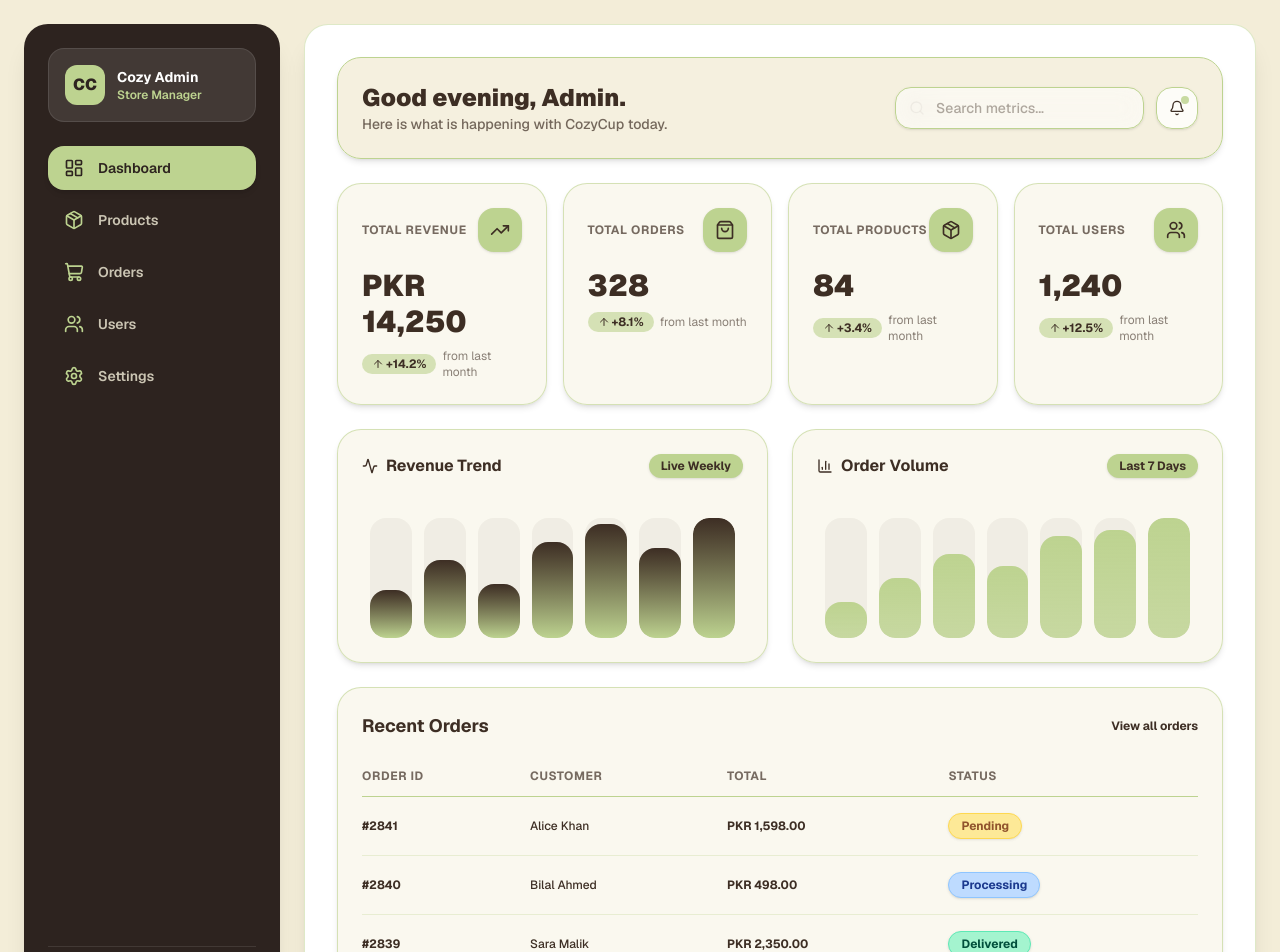
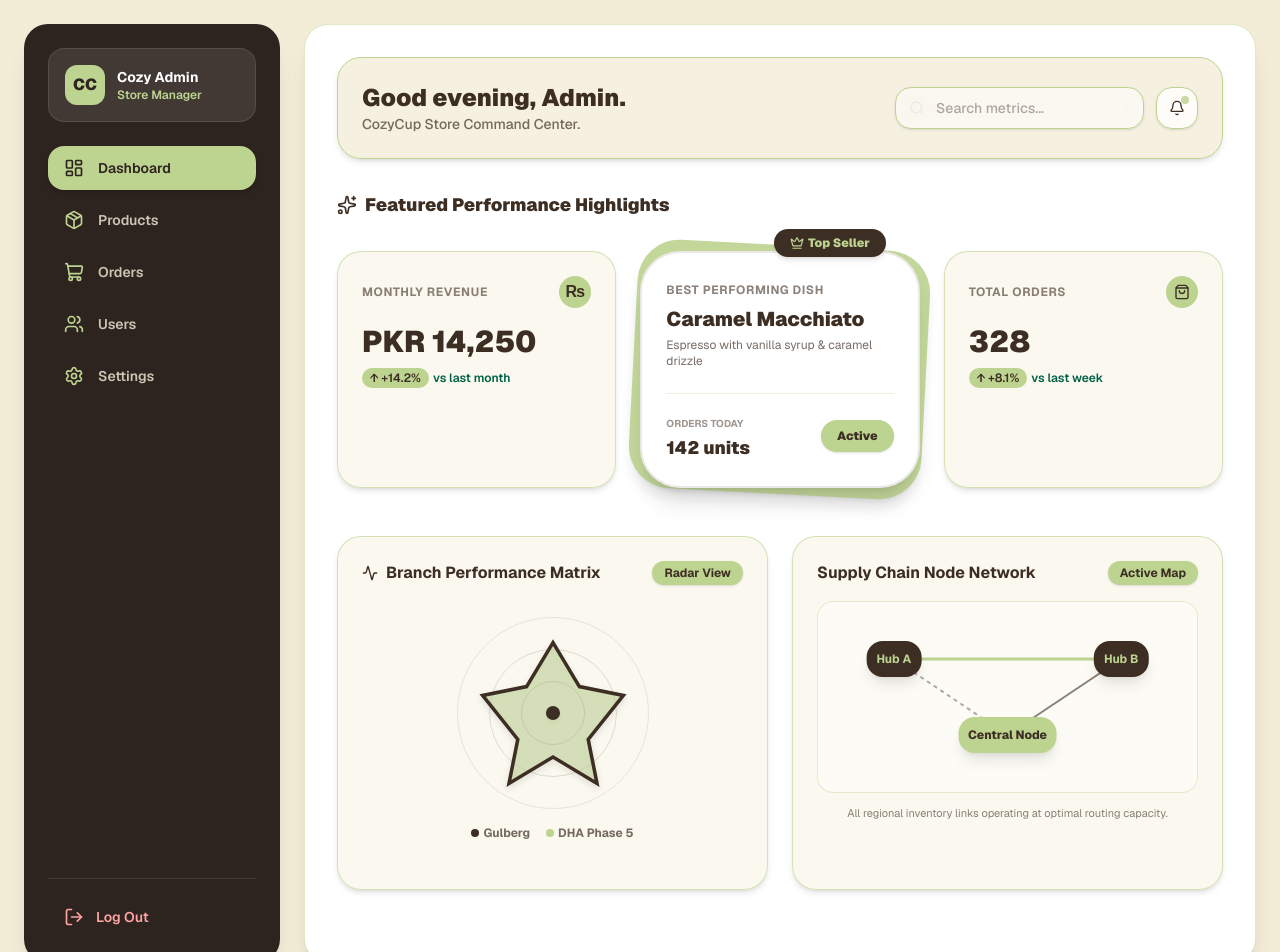
Before and after one commit to Hadiqa-Ehsan/CozyCup, a Next.js app: page /admin in a window 1280 px wide. Shown: the top 952 px of the page. Built offline with nearby package versions, Linux system fonts and the light colour scheme.

Commit message:
Add overlapping featured card and hyper chart node/radar components

```diff
--- a/src/app/admin/page.tsx
+++ b/src/app/admin/page.tsx
@@ -10,45 +10,29 @@ import {
   Search,
   Bell,
   Activity,
-  BarChart3
+  Sparkles,
+  Crown
 } from "lucide-react";
 
 export default function AdminDashboard() {
   const [revenue, setRevenue] = useState(0);
   const [ordersCount, setOrdersCount] = useState(0);
-  const [productsCount, setProductsCount] = useState(0);
-  const [usersCount, setUsersCount] = useState(0);
 
   useEffect(() => {
     const timer = setTimeout(() => {
       setRevenue(14250);
       setOrdersCount(328);
-      setProductsCount(84);
-      setUsersCount(1240);
     }, 200);
     return () => clearTimeout(timer);
   }, []);
 
-  const stats = [
-    { title: "Total Revenue", value: `PKR ${revenue.toLocaleString()}`, change: "+14.2%", icon: TrendingUp },
-    { title: "Total Orders", value: ordersCount.toLocaleString(), change: "+8.1%", icon: ShoppingBag },
-    { title: "Total Products", value: productsCount.toLocaleString(), change: "+3.4%", icon: Package },
-    { title: "Total Users", value: usersCount.toLocaleString(), change: "+12.5%", icon: Users },
-  ];
-
-  const recentOrders = [
-    { id: "#2841", customer: "Alice Khan", total: "PKR 1,598.00", status: "Pending" },
-    { id: "#2840", customer: "Bilal Ahmed", total: "PKR 498.00", status: "Processing" },
-    { id: "#2839", customer: "Sara Malik", total: "PKR 2,350.00", status: "Delivered" },
-  ];
-
   return (
-    <div className="space-y-6 text-[#3D2E24] font-sans">
+    <div className="space-y-8 text-[#3D2E24] font-sans pb-10">
       {/* Top Header Card */}
       <header className="flex flex-col gap-4 rounded-3xl bg-[#F3EDD8]/80 p-6 backdrop-blur-[12px] border border-[#BDD390] shadow-md sm:flex-row sm:items-center sm:justify-between">
         <div>
           <h1 className="text-2xl font-black text-[#3D2E24]">Good evening, Admin.</h1>
-          <p className="text-sm font-medium text-[#3D2E24]/70">Here is what is happening with CozyCup today.</p>
+          <p className="text-sm font-medium text-[#3D2E24]/70">CozyCup Store Command Center.</p>
         </div>
         <div className="flex items-center gap-3">
           <div className="relative">
@@ -56,120 +40,140 @@ export default function AdminDashboard() {
             <input
               type="search"
               placeholder="Search metrics..."
-              className="rounded-2xl border border-[#BDD390] bg-white/60 py-2.5 pl-10 pr-4 text-sm font-medium text-[#3D2E24] placeholder-[#3D2E24]/40 focus:border-[#3D2E24] focus:outline-none backdrop-blur-md shadow-sm"
+              className="rounded-2xl border border-[#BDD390] bg-white/60 py-2.5 pl-10 pr-4 text-sm font-medium text-[#3D2E24] placeholder-[#3D2E24]/40 focus:outline-none backdrop-blur-md shadow-sm"
             />
           </div>
-          <button className="relative rounded-2xl bg-white/80 p-3 text-[#3D2E24] border border-[#BDD390] transition-all hover:bg-[#3D2E24] hover:text-white shadow-sm">
+          <button className="relative rounded-2xl bg-white/80 p-3 text-[#3D2E24] border border-[#BDD390] hover:bg-[#3D2E24] hover:text-white shadow-sm transition-all">
             <Bell className="h-4 w-4" />
             <span className="absolute top-2 right-2 h-2 w-2 rounded-full bg-[#BDD390] animate-pulse" />
           </button>
         </div>
       </header>
 
-      {/* 4 Stats Cards */}
-      <div className="grid grid-cols-1 gap-4 sm:grid-cols-2 lg:grid-cols-4">
-        {stats.map((stat) => (
-          <div
-            key={stat.title}
-            className="group rounded-3xl bg-[#F3EDD8]/40 p-6 backdrop-blur-[12px] border border-[#BDD390]/60 shadow-md transition-all duration-300 hover:-translate-y-[6px] hover:shadow-xl hover:border-[#3D2E24]"
-          >
-            <div className="flex items-center justify-between">
-              <span className="text-xs font-bold uppercase tracking-wider text-[#3D2E24]/70">{stat.title}</span>
-              <div className="rounded-2xl bg-[#BDD390] p-3 text-[#3D2E24] shadow-sm transition-transform group-hover:scale-110">
-                <stat.icon className="h-5 w-5" />
+      {/* OVERLAPPING FEATURED CARDS SECTION (Inspired by your food card layout reference) */}
+      <div className="space-y-4">
+        <h2 className="text-lg font-black text-[#3D2E24] flex items-center gap-2">
+          <Sparkles className="h-5 w-5 text-[#3D2E24]" /> Featured Performance Highlights
+        </h2>
+
+        <div className="grid grid-cols-1 gap-6 md:grid-cols-3 pt-4">
+
+          {/* Card 1: Standard Stat Card */}
+          <div className="rounded-3xl bg-[#F3EDD8]/40 p-6 backdrop-blur-[12px] border border-[#BDD390]/60 shadow-md transition-all hover:-translate-y-2">
+            <div className="flex justify-between items-center mb-4">
+              <span className="text-xs font-bold uppercase tracking-wider text-[#3D2E24]/60">Monthly Revenue</span>
+              <div className="h-8 w-8 rounded-full bg-[#BDD390] flex items-center justify-center text-[#3D2E24] font-bold">₨</div>
+            </div>
+            <p className="text-3xl font-black text-[#3D2E24]">PKR {revenue.toLocaleString()}</p>
+            <p className="text-xs font-semibold text-emerald-800 mt-2 flex items-center gap-1">
+              <span className="bg-[#BDD390] px-2 py-0.5 rounded-full text-[#3D2E24]">↑ +14.2%</span> vs last month
+            </p>
+          </div>
+
+          {/* Card 2: OVERLAPPING POP-OUT CARD (Exact style of the middle food card in your reference) */}
+          <div className="relative group">
+            {/* Background green decorative offset card layer */}
+            <div className="absolute inset-0 bg-[#BDD390] rounded-[2.5rem] rotate-3 scale-105 shadow-lg opacity-90 transition-transform group-hover:rotate-6" />
+
+            {/* Main Overlapping Foreground Card */}
+            <div className="relative rounded-[2.5rem] bg-white p-6 shadow-xl border-2 border-[#3D2E24]/10 transition-transform hover:-translate-y-2">
+              <div className="absolute -top-6 right-8 bg-[#3D2E24] text-[#BDD390] px-4 py-1.5 rounded-full text-xs font-black shadow-md flex items-center gap-1">
+                <Crown className="h-3.5 w-3.5" /> Top Seller
+              </div>
+              <span className="text-xs font-bold uppercase tracking-wider text-[#3D2E24]/60">Best Performing Dish</span>
+              <h3 className="text-xl font-black text-[#3D2E24] mt-1">Caramel Macchiato</h3>
+              <p className="text-xs text-[#3D2E24]/70 mt-1">Espresso with vanilla syrup & caramel drizzle</p>
+
+              <div className="mt-6 flex items-center justify-between pt-4 border-t border-[#BDD390]/30">
+                <div>
+                  <span className="text-[10px] font-bold text-[#3D2E24]/50 uppercase">Orders Today</span>
+                  <p className="text-lg font-black text-[#3D2E24]">142 units</p>
+                </div>
+                <span className="rounded-2xl bg-[#BDD390] px-4 py-2 text-xs font-black text-[#3D2E24] shadow-sm">
+                  Active
+                </span>
               </div>
             </div>
-            <p className="mt-4 text-3xl font-black text-[#3D2E24]">{stat.value}</p>
-            <div className="mt-2 flex items-center gap-1.5 text-xs font-bold text-emerald-800">
-              <span className="flex items-center rounded-full bg-[#BDD390]/60 px-2.5 py-0.5 text-[#3D2E24]">
-                <ArrowUp className="h-3 w-3 mr-0.5" /> {stat.change}
-              </span>
-              <span className="text-[#3D2E24]/60 font-normal">from last month</span>
+          </div>
+
+          {/* Card 3: Standard Stat Card */}
+          <div className="rounded-3xl bg-[#F3EDD8]/40 p-6 backdrop-blur-[12px] border border-[#BDD390]/60 shadow-md transition-all hover:-translate-y-2">
+            <div className="flex justify-between items-center mb-4">
+              <span className="text-xs font-bold uppercase tracking-wider text-[#3D2E24]/60">Total Orders</span>
+              <div className="h-8 w-8 rounded-full bg-[#BDD390] flex items-center justify-center text-[#3D2E24]"><ShoppingBag className="h-4 w-4" /></div>
             </div>
+            <p className="text-3xl font-black text-[#3D2E24]">{ordersCount}</p>
+            <p className="text-xs font-semibold text-emerald-800 mt-2 flex items-center gap-1">
+              <span className="bg-[#BDD390] px-2 py-0.5 rounded-full text-[#3D2E24]">↑ +8.1%</span> vs last week
+            </p>
           </div>
-        ))}
+
+        </div>
       </div>
 
-      {/* Mini Charts Section */}
-      <div className="grid grid-cols-1 gap-6 lg:grid-cols-2">
-        <div className="rounded-3xl bg-[#F3EDD8]/40 p-6 backdrop-blur-[12px] border border-[#BDD390]/60 shadow-md transition-all duration-300 hover:-translate-y-[6px] hover:border-[#3D2E24]">
-          <div className="flex items-center justify-between mb-4">
+      {/* ADVANCED UNIQUE CHARTS GRID (Inspired by your Hyper Charts reference) */}
+      <div className="grid grid-cols-1 gap-6 lg:grid-cols-2 pt-4">
+
+        {/* Chart 1: Star / Radar Metric Map (Like top-left graph in your reference) */}
+        <div className="rounded-3xl bg-[#F3EDD8]/40 p-6 backdrop-blur-[12px] border border-[#BDD390]/60 shadow-md">
+          <div className="flex items-center justify-between mb-2">
             <h2 className="text-base font-bold text-[#3D2E24] flex items-center gap-2">
-              <Activity className="h-4 w-4 text-[#3D2E24]" /> Revenue Trend
+              <Activity className="h-4 w-4 text-[#3D2E24]" /> Branch Performance Matrix
             </h2>
-            <span className="text-xs font-bold text-[#3D2E24] bg-[#BDD390] px-3 py-1 rounded-full shadow-sm">Live Weekly</span>
+            <span className="text-xs font-bold text-[#3D2E24] bg-[#BDD390] px-3 py-1 rounded-full shadow-sm">Radar View</span>
           </div>
-          <div className="h-36 flex items-end justify-between gap-3 pt-6 px-2">
-            {[40, 65, 45, 80, 95, 75, 100].map((height, i) => (
-              <div key={i} className="w-full bg-[#3D2E24]/5 rounded-2xl overflow-hidden flex flex-col justify-end h-full group">
-                <div
-                  style={{ height: `${height}%` }}
-                  className="w-full bg-gradient-to-t from-[#BDD390] to-[#3D2E24] rounded-2xl transition-all duration-500 group-hover:brightness-110"
+          <div className="flex flex-col items-center justify-center py-6">
+            <div className="relative w-48 h-48 flex items-center justify-center">
+              {/* Concentric rings */}
+              <div className="absolute w-48 h-48 rounded-full border border-[#3D2E24]/10" />
+              <div className="absolute w-32 h-32 rounded-full border border-[#3D2E24]/15" />
+              <div className="absolute w-16 h-16 rounded-full border border-[#3D2E24]/20" />
+
+              {/* Star polygon shape via SVG */}
+              <svg className="absolute w-44 h-44 text-[#3D2E24] drop-shadow-md" viewBox="0 0 100 100">
+                <polygon
+                  points="50,10 65,35 90,40 70,65 75,90 50,75 25,90 30,65 10,40 35,35"
+                  fill="rgba(189,211,144,0.5)"
+                  stroke="#3D2E24"
+                  strokeWidth="2"
                 />
-              </div>
-            ))}
+                <circle cx="50" cy="50" r="4" fill="#3D2E24" />
+              </svg>
+            </div>
+            <div className="mt-4 flex gap-4 text-xs font-bold text-[#3D2E24]/70">
+              <span className="flex items-center gap-1"><span className="h-2 w-2 rounded-full bg-[#3D2E24]" /> Gulberg</span>
+              <span className="flex items-center gap-1"><span className="h-2 w-2 rounded-full bg-[#BDD390]" /> DHA Phase 5</span>
+            </div>
           </div>
         </div>
 
-        <div className="rounded-3xl bg-[#F3EDD8]/40 p-6 backdrop-blur-[12px] border border-[#BDD390]/60 shadow-md transition-all duration-300 hover:-translate-y-[6px] hover:border-[#3D2E24]">
+        {/* Chart 2: Connected Node Network (Like bottom-left graph in your reference) */}
+        <div className="rounded-3xl bg-[#F3EDD8]/40 p-6 backdrop-blur-[12px] border border-[#BDD390]/60 shadow-md">
           <div className="flex items-center justify-between mb-4">
-            <h2 className="text-base font-bold text-[#3D2E24] flex items-center gap-2">
-              <BarChart3 className="h-4 w-4 text-[#3D2E24]" /> Order Volume
-            </h2>
-            <span className="text-xs font-bold text-[#3D2E24] bg-[#BDD390] px-3 py-1 rounded-full shadow-sm">Last 7 Days</span>
+            <h2 className="text-base font-bold text-[#3D2E24]">Supply Chain Node Network</h2>
+            <span className="text-xs font-bold text-[#3D2E24] bg-[#BDD390] px-3 py-1 rounded-full shadow-sm">Active Map</span>
           </div>
-          <div className="h-36 flex items-end justify-between gap-3 pt-6 px-2">
-            {[30, 50, 70, 60, 85, 90, 110].map((val, i) => (
-              <div key={i} className="w-full bg-[#3D2E24]/5 rounded-2xl overflow-hidden flex flex-col justify-end h-full group">
-                <div
-                  style={{ height: `${val}%` }}
-                  className="w-full bg-gradient-to-t from-[#BDD390]/80 to-[#BDD390] rounded-2xl transition-all duration-500 group-hover:bg-[#3D2E24]"
-                />
-              </div>
-            ))}
+          <div className="h-48 relative flex items-center justify-center bg-white/40 rounded-2xl border border-[#BDD390]/40 p-4">
+            {/* SVG Connecting lines */}
+            <svg className="absolute inset-0 w-full h-full" xmlns="http://www.w3.org/2000/svg">
+              <line x1="20%" y1="30%" x2="50%" y2="70%" stroke="#3D2E24" strokeWidth="2" strokeDasharray="4" opacity="0.4" />
+              <line x1="50%" y1="70%" x2="80%" y2="30%" stroke="#3D2E24" strokeWidth="2" opacity="0.6" />
+              <line x1="20%" y1="30%" x2="80%" y2="30%" stroke="#BDD390" strokeWidth="3" />
+            </svg>
+            {/* Node points */}
+            <div className="absolute left-[20%] top-[30%] -translate-x-1/2 -translate-y-1/2 bg-[#3D2E24] text-[#BDD390] p-2.5 rounded-2xl shadow-lg text-xs font-bold">
+              Hub A
+            </div>
+            <div className="absolute left-[50%] top-[70%] -translate-x-1/2 -translate-y-1/2 bg-[#BDD390] text-[#3D2E24] p-2.5 rounded-2xl shadow-lg text-xs font-extrabold">
+              Central Node
+            </div>
+            <div className="absolute left-[80%] top-[30%] -translate-x-1/2 -translate-y-1/2 bg-[#3D2E24] text-[#BDD390] p-2.5 rounded-2xl shadow-lg text-xs font-bold">
+              Hub B
+            </div>
           </div>
+          <p className="text-[11px] text-[#3D2E24]/60 text-center mt-3">All regional inventory links operating at optimal routing capacity.</p>
         </div>
-      </div>
 
-      {/* Recent Orders Table */}
-      <div className="rounded-3xl bg-[#F3EDD8]/40 p-6 backdrop-blur-[12px] border border-[#BDD390]/60 shadow-md transition-all duration-300 hover:border-[#3D2E24]">
-        <div className="flex items-center justify-between mb-4">
-          <h2 className="text-lg font-bold text-[#3D2E24]">Recent Orders</h2>
-          <button className="text-xs font-bold text-[#3D2E24] hover:underline">View all orders</button>
-        </div>
-        <div className="overflow-x-auto">
-          <table className="min-w-full divide-y divide-[#BDD390]">
-            <thead>
-              <tr>
-                <th className="py-3 text-left text-xs font-bold text-[#3D2E24]/70 uppercase tracking-wider">Order ID</th>
-                <th className="py-3 text-left text-xs font-bold text-[#3D2E24]/70 uppercase tracking-wider">Customer</th>
-                <th className="py-3 text-left text-xs font-bold text-[#3D2E24]/70 uppercase tracking-wider">Total</th>
-                <th className="py-3 text-left text-xs font-bold text-[#3D2E24]/70 uppercase tracking-wider">Status</th>
-              </tr>
-            </thead>
-            <tbody className="divide-y divide-[#BDD390]/30">
-              {recentOrders.map((order) => {
-                const statusColor =
-                  order.status === "Pending" ? "bg-amber-200 text-amber-900 border-amber-300 animate-pulse" :
-                  order.status === "Processing" ? "bg-blue-200 text-blue-900 border-blue-300" :
-                  "bg-emerald-200 text-emerald-900 border-emerald-300";
-
-                return (
-                  <tr key={order.id} className="transition-colors hover:bg-white/40">
-                    <td className="py-4 text-xs font-bold text-[#3D2E24]">{order.id}</td>
-                    <td className="py-4 text-xs font-medium text-[#3D2E24]">{order.customer}</td>
-                    <td className="py-4 text-xs font-bold text-[#3D2E24]">{order.total}</td>
-                    <td className="py-4 text-xs">
-                      <span className={`inline-flex rounded-full px-3 py-1 font-bold border shadow-sm ${statusColor}`}>
-                        {order.status}
-                      </span>
-                    </td>
-                  </tr>
-                );
-              })}
-            </tbody>
-          </table>
-        </div>
       </div>
     </div>
   );
```
